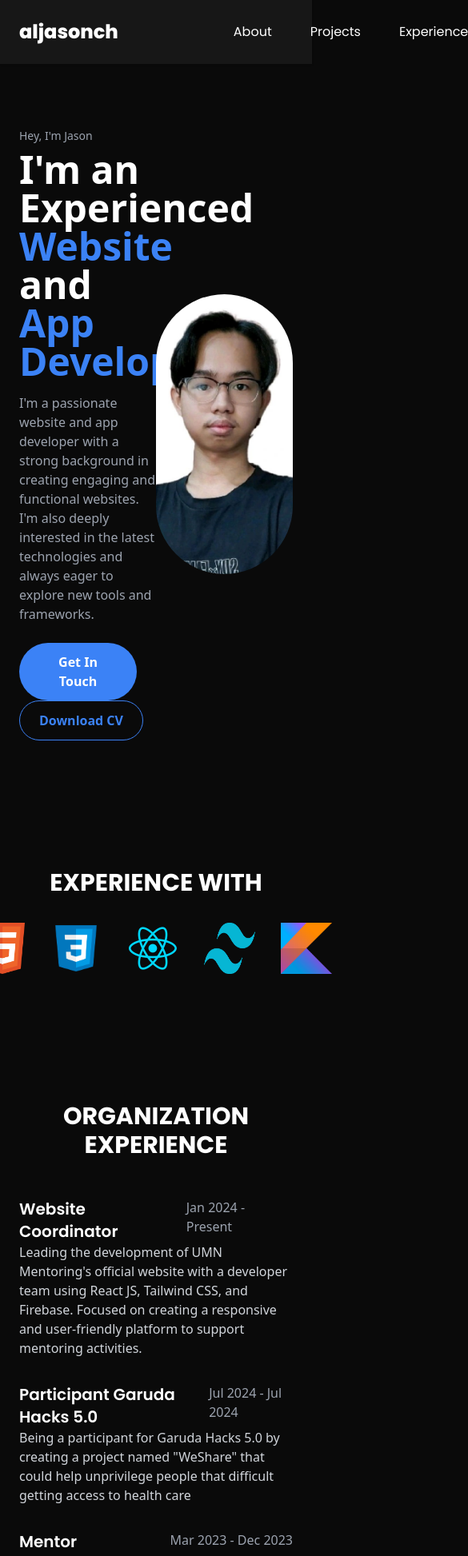
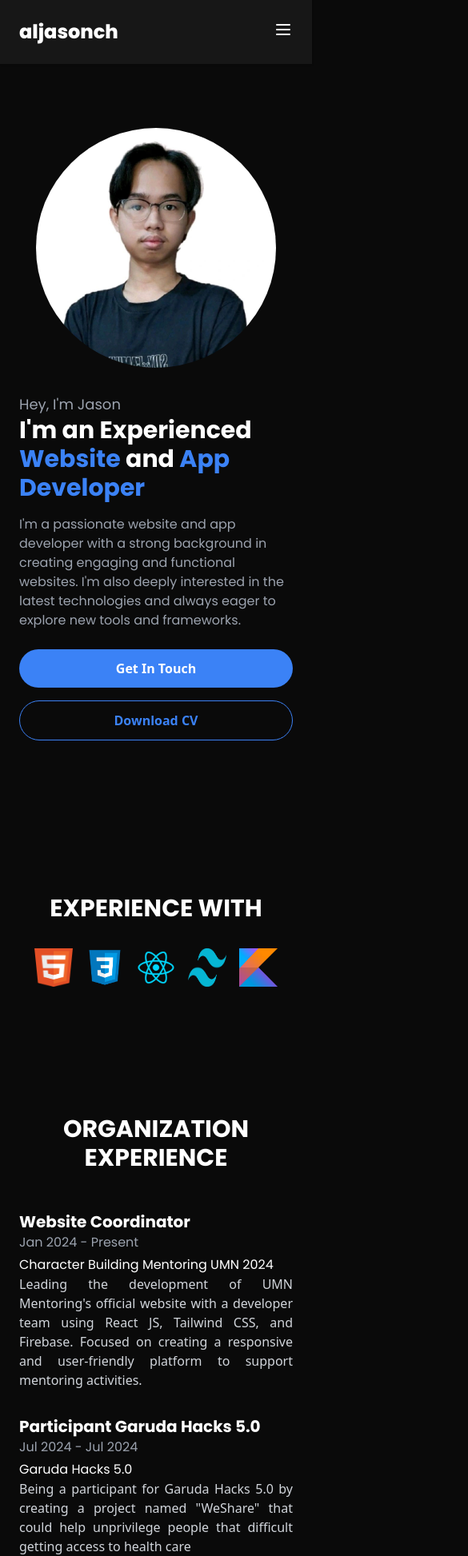
Before and after one commit to aljasonch/portofolio-website, a React (Create React App) app: page / in a window 390 px wide. Shown: the top 1946 px of the page at 80% size, 585 px wide, since content can reach past the window. Built offline with nearby package versions, Linux system fonts and the light colour scheme.

Commit message:
update: responsive tablet and mobile

```diff
--- a/src/components/About/index.jsx
+++ b/src/components/About/index.jsx
@@ -3,23 +3,22 @@ import Profile from "../../assets/aljasonch.jpeg";
 
 const About = () => {
   return (
-    <section id="about" className="py-20">
-      <div className="container mx-auto px-6 max-w-6xl flex items-center justify-between">
-        {" "}
-        {/* Set max-width here */}
-        <div className="w-1/2">
-          <p className="text-gray-400 text-sm mb-2">Hey, I'm Jason</p>
-          <h2 className="text-5xl font-bold text-white mb-4">
-            I'm an Experienced <span className="text-blue-500">Website</span>{" "}
-            and <span className="text-blue-500">App Developer</span>
+    <section id="about" className="py-20 bg-neutral-950">
+      <div className="container mx-auto px-6 max-w-6xl">
+        <div className="flex flex-col-reverse md:flex-row items-center justify-between">
+          <div className="md:w-1/2 mb-8 md:mb-0">
+            <p className="text-gray-400 poppins-regular text-lg">Hey, I'm Jason</p>
+            <h2 className="text-3xl md:text-5xl poppins-bold text-white mb-4">
+              I'm an Experienced <span className="text-blue-500">Website</span> and <span className="text-blue-500">App Developer</span>
             </h2>
-          <p className="text-gray-400 text-base mb-6">
+            <p className="text-gray-400 poppins-regular text-base mb-6">
               I'm a passionate website and app developer with a strong background
               in creating engaging and functional websites. I'm also deeply
               interested in the latest technologies and always eager to explore
               new tools and frameworks.
             </p>
-          <button className="bg-blue-500 hover:bg-transparent hover:border-blue-500 hover:border text-white hover:text-blue-500 font-bold py-3 px-6 mr-6 rounded-full">
+            <div className="flex flex-col sm:flex-row">
+              <button className="bg-blue-500 hover:bg-transparent hover:border-blue-500 hover:border text-white hover:text-blue-500 font-bold py-3 px-6 lg:mr-6 rounded-full mb-4 sm:mb-0 sm:mr-6">
                 Get In Touch
               </button>
               <button className="bg-transparent border border-blue-500 hover:bg-blue-600 text-blue-500 hover:text-white font-bold py-3 px-6 rounded-full">
@@ -31,12 +30,14 @@ const About = () => {
                 </a>
               </button>
             </div>
-        <div className="w-[350px] h-[350px] relative overflow-hidden rounded-full">
+          </div>
+          <div className=" w-[300px] h-[300px] md:w-[350px] md:h-[350px] relative overflow-hidden rounded-full mb-8 md:mb-0">
             <img
               src={Profile}
-            alt="Profile Photo"
+              alt="Profile"
               className="w-full h-full object-cover"
             />
+          </div>
         </div>
       </div>
     </section>
--- a/src/components/Contact/index.jsx
+++ b/src/components/Contact/index.jsx
@@ -1,26 +1,26 @@
 import React from "react";
-import { FaInstagram, FaTwitter, FaYoutube, FaEnvelope } from "react-icons/fa"; // Import icons
+import { FaInstagram, FaTwitter, FaYoutube, FaEnvelope } from "react-icons/fa";
 
 const Contact = () => {
   return (
     <section id="contact" className="py-10 text-white">
       <div className="container mx-auto px-6 max-w-6xl text-start">
         <h2 className="text-3xl poppins-bold mb-4">CONTACT</h2>
-        <p className="text-gray-400 text-start mb-6">
+        <p className="text-gray-400 poppins-regular text-start mb-6">
           I am an IT student currently pursuing my degree at Multimedia Nusantara
           University and am open for internship opportunities. I have extensive
           experience and have completed various projects related to my coursework,
           including developing organizational websites, Android applications, and
           much more.
         </p>
-        <p className="text-gray-400 text-start mb-6">
+        <p className="text-gray-400 poppins-regular text-start mb-6">
           Feel free to reach out if you'd like me to contribute to your projects
           or company! You can contact me through the social media links below or
           email me directly.
         </p>
         <a
           href="mailto:alfonsusjason01@gmail.com"
-          className="text-gray-300 hover:text-white text-start flex items-center mb-6" // Add flex and items-center
+          className="text-gray-300 hover:text-white text-start flex items-center mb-6"
         >
           <FaEnvelope className="mr-2" />{" "}
           {/* Add envelope icon with margin-right */}
@@ -31,7 +31,7 @@ const Contact = () => {
             href="https://www.instagram.com/jasonchrist_5/"
             target="_blank"
             rel="noopener noreferrer"
-            className="text-gray-400 hover:text-white"
+            className="text-gray-400 poppins-regular hover:text-white"
           >
             <FaInstagram size={24} />
           </a>
@@ -39,7 +39,7 @@ const Contact = () => {
             href="https://twitter.com/alfonsus_jason"
             target="_blank"
             rel="noopener noreferrer"
-            className="text-gray-400 hover:text-white"
+            className="text-gray-400 poppins-regular hover:text-white"
           >
             <FaTwitter size={24} />
           </a>
@@ -47,7 +47,7 @@ const Contact = () => {
             href="https://www.youtube.com/channel/UC6wlvK-3tIXc_iArWtjJ49g"
             target="_blank"
             rel="noopener noreferrer"
-            className="text-gray-400 hover:text-white"
+            className="text-gray-400 poppins-regular hover:text-white"
           >
             <FaYoutube size={24} />
           </a>
--- a/src/components/Experience/index.jsx
+++ b/src/components/Experience/index.jsx
@@ -1,69 +1,60 @@
 import React from "react";
-import { FaGoogle, FaApple } from "react-icons/fa";
 import tailwindcss from "../../assets/tailwindcss.png";
 import html from "../../assets/html.png";
 import css from "../../assets/css.png";
 import react from "../../assets/react.png";
 import kotlin from "../../assets/kotlin.png";
+
 const Experience = () => {
   return (
-    <section id="experience" className=" py-20 text-white">
-      <div className="container mx-auto px-6 max-w-5xl">
-        <h2 className="text-3xl poppins-bold text-white mb-8 poppins-bold text-center">
-          EXPERIENCE WITH
-        </h2>
-        <div className="flex justify-center items-center gap-8 pb-20">
-          <img src={html} alt="HTML5" className="w-16 h-16 " />
-          <img src={css} alt="CSS3" className="w-16 h-16 " />
-          <img src={react} alt="React" className="w-16 h-16 " />
-          <img src={tailwindcss} alt="React" className="w-16 h-16 " />
-          <img src={kotlin} alt="React" className="w-16 h-16 " />
+    <section id="experience" className="py-20 text-white">
+      <div className="container mx-auto px-6 max-w-6xl">
+        <h2 className="text-3xl text-center poppins-bold mb-8">EXPERIENCE WITH</h2>
+        <div className="flex flex-wrap justify-center items-center gap-4 pb-20">
+          <img src={html} alt="HTML5" className="w-12 h-12 md:w-16 md:h-16" />
+          <img src={css} alt="CSS3" className="w-12 h-12 md:w-16 md:h-16" />
+          <img src={react} alt="React" className="w-12 h-12 md:w-16 md:h-16" />
+          <img src={tailwindcss} alt="Tailwind CSS" className="w-12 h-12 md:w-16 md:h-16" />
+          <img src={kotlin} alt="Kotlin" className="w-12 h-12 md:w-16 md:h-16" />
         </div>
-        <h2 className="text-3xl poppins-bold text-center mb-12 poppins-bold pt-20">
-          ORGANIZATION EXPERIENCE
-        </h2>
+
+        <h2 className="text-3xl text-center poppins-bold mb-12 pt-20">ORGANIZATION EXPERIENCE</h2>
 
         <div className="flex flex-col space-y-8">
-          {/* Google */}
-          <div className="flex">
+          <div>
+            <div className="flex flex-col md:flex-row md:justify-between">
+              <h3 className="text-xl poppins-bold">Website Coordinator</h3>
+              <p className="text-gray-400 poppins-regular md:mb-0 mb-1">Jan 2024 - Present</p>
+            </div>
+            <p className="poppins-regular">Character Building Mentoring UMN 2024</p>
+            <p className="text-gray-300 text-justify">
+              Leading the development of UMN Mentoring's official website with a
+              developer team using React JS, Tailwind CSS, and Firebase. Focused on
+              creating a responsive and user-friendly platform to support mentoring
+              activities.
+            </p>
+          </div>
 
           <div>
-              <div className="flex justify-between">
-                <h3 className="text-xl poppins-semibold">Website Coordinator</h3>
-                <p className="text-gray-400">Jan 2024 - Present</p>
+            <div className="flex flex-col md:flex-row md:justify-between">
+              <h3 className="text-xl poppins-bold">Participant Garuda Hacks 5.0</h3>
+              <p className="text-gray-400 poppins-regular md:mb-0 mb-1">Jul 2024 - Jul 2024</p>
             </div>
-              <p className="text-gray-300">
-                Leading the development of UMN Mentoring's official website with
-                a developer team using React JS, Tailwind CSS, and Firebase.
-                Focused on creating a responsive and user-friendly platform to
-                support mentoring activities.
-              </p>
-            </div>
-          </div>
-
-          {/* Apple */}
-          <div className="flex">
-            <div>
-              <div className="flex justify-between">
-                <h3 className="text-xl poppins-semibold">
-                  Participant Garuda Hacks 5.0
-                </h3>
-                <p className="text-gray-400">Jul 2024 - Jul 2024</p>
-              </div>
-              <p className="text-gray-300">
+            <p className="poppins-regular">Garuda Hacks 5.0</p>
+            <p className="text-gray-300 text-justify">
               Being a participant for Garuda Hacks 5.0 by creating a project
               named "WeShare" that could help unprivilege people that
               difficult getting access to health care
             </p>
           </div>
+
+          <div>
+            <div className="flex flex-col md:flex-row md:justify-between">
+              <h3 className="text-xl poppins-bold">Mentor</h3>
+              <p className="text-gray-400 poppins-regular md:mb-0 mb-1">Mar 2023 - Dec 2023</p>
             </div>
-          <div className="flex">
-            <div>
-              <div className="flex justify-between">
-                <h3 className="text-xl poppins-semibold">Mentor</h3>
-                <p className="text-gray-400">Mar 2023 - Dec 2023</p>
-              </div>
-              <p className="text-gray-300">
+            <p>Character Building Mentoring UMN 2023</p>
+            <p className="text-gray-300 text-justify">
               Guided Mentees (first-year students) to understand and apply
               UMN's 5C values (Caring, Credible, Competent, Competitive,
               Customer Delight) in their university life. Committed to
@@ -71,16 +62,14 @@ const Experience = () => {
               mentoring.
             </p>
           </div>
+
+          <div>
+            <div className="flex flex-col md:flex-row md:justify-between">
+              <h3 className="text-xl poppins-bold">Logistics and Security</h3>
+              <p className="text-gray-400 poppins-regular md:mb-0 mb-1">Feb 2023 - Aug 2023</p>
             </div>
-          <div className="flex">
-            <div>
-              <div className="flex justify-between">
-                <h3 className="text-xl poppins-semibold">
-                  Logistics and Security
-                </h3>
-                <p className="text-gray-400">Feb 2023 - Aug 2023</p>
-              </div>
-              <p className="text-gray-300">
+            <p className="poppins-regular">ISFEST UMN 2023</p>
+            <p className="text-gray-300 text-justify">
               Committee for Equipment and Security at ISFEST 2023. Ensuring
               seamless organization, logistics, and safety for the event.
               Skilled in problem-solving, communication, and critical
@@ -89,7 +78,6 @@ const Experience = () => {
           </div>
         </div>
       </div>
-      </div>
     </section>
   );
 };
--- a/src/components/navbar/index.jsx
+++ b/src/components/navbar/index.jsx
@@ -1,37 +1,68 @@
-import React from 'react';
+import React, { useState } from 'react';
 
 const Navbar = ({ scrollToSection }) => {
+  const [isOpen, setIsOpen] = useState(false);
+
+  const toggleNavbar = () => {
+    setIsOpen(!isOpen);
+  };
+
+  const handleNavItemClick = (section) => {
+    scrollToSection(section);
+    setIsOpen(false);
+  };
+
   return (
     <header className="bg-neutral-900 shadow sticky top-0 z-50">
       <div className="container mx-auto px-6 py-6">
-        <div className="flex items-center justify-evenly gap-12">
+        <div className="flex items-center justify-between lg:justify-evenly gap-12">
           <div
-            onClick={() => scrollToSection('about')}
-            className="text-2xl font-bold text-white poppins-extrabold mr-24 cursor-pointer"
+            onClick={() => handleNavItemClick('about')}
+            className="text-2xl font-bold text-white poppins-extrabold cursor-pointer"
           >
             aljasonch
           </div>
-          <nav className="flex space-x-12">
+          {/* Tombol Hamburger */}
+          <div className="lg:hidden">
+            <button
+              onClick={toggleNavbar}
+              className="text-white focus:outline-none"
+            >
+              <svg
+                className="h-6 w-6"
+                fill="none"
+                strokeLinecap="round"
+                strokeLinejoin="round"
+                strokeWidth="2"
+                viewBox="0 0 24 24"
+                stroke="currentColor"
+              >
+                <path d={isOpen ? "M6 18L18 6M6 6l12 12" : "M4 6h16M4 12h16M4 18h16"} />
+              </svg>
+            </button>
+          </div>
+          {/* Navigasi Desktop */}
+          <nav className="hidden lg:flex space-x-12">
             <div
-              onClick={() => scrollToSection('about')}
+              onClick={() => handleNavItemClick('about')}
               className="text-white poppins-regular hover:text-gray-600 cursor-pointer"
             >
               About
             </div>
             <div
-              onClick={() => scrollToSection('projects')}
+              onClick={() => handleNavItemClick('projects')}
               className="text-white poppins-regular hover:text-gray-600 cursor-pointer"
             >
               Projects
             </div>
             <div
-              onClick={() => scrollToSection('experience')}
+              onClick={() => handleNavItemClick('experience')}
               className="text-white poppins-regular hover:text-gray-600 cursor-pointer"
             >
               Experience
             </div>
             <div
-              onClick={() => scrollToSection('contact')}
+              onClick={() => handleNavItemClick('contact')}
               className="text-white poppins-regular hover:text-gray-600 cursor-pointer"
             >
               Contact
@@ -39,6 +70,48 @@ const Navbar = ({ scrollToSection }) => {
           </nav>
         </div>
       </div>
+      {/* Side Panel Mobile/Tablet */}
+      {isOpen && (
+        <div className="lg:hidden fixed inset-0 z-40">
+          <div
+            className="fixed inset-0 flex items-center justify-center transition-opacity duration-300 ease-in-out"
+            style={{ backgroundColor: isOpen ? 'rgba(0, 0, 0, 0.7)' : 'transparent' }}
+            onClick={toggleNavbar}
+          >
+            <div
+              className=" shadow-lg rounded-lg p-6 w-11/12 max-w-md"
+              onClick={(e) => e.stopPropagation()}
+            >
+              <div className="flex flex-col items-center space-y-6">
+                <div
+                  onClick={() => handleNavItemClick('about')}
+                  className="text-white poppins-regular hover:text-gray-600 cursor-pointer w-full py-2 text-center"
+                >
+                  About
+                </div>
+                <div
+                  onClick={() => handleNavItemClick('projects')}
+                  className="text-white poppins-regular hover:text-gray-600 cursor-pointer w-full py-2 text-center"
+                >
+                  Projects
+                </div>
+                <div
+                  onClick={() => handleNavItemClick('experience')}
+                  className="text-white poppins-regular hover:text-gray-600 cursor-pointer w-full py-2 text-center"
+                >
+                  Experience
+                </div>
+                <div
+                  onClick={() => handleNavItemClick('contact')}
+                  className="text-white poppins-regular hover:text-gray-600 cursor-pointer w-full py-2 text-center"
+                >
+                  Contact
+                </div>
+              </div>
+            </div>
+          </div>
+        </div>
+      )}
     </header>
   );
 };
```
Lines whose indentation alone changed are shown as unchanged.
